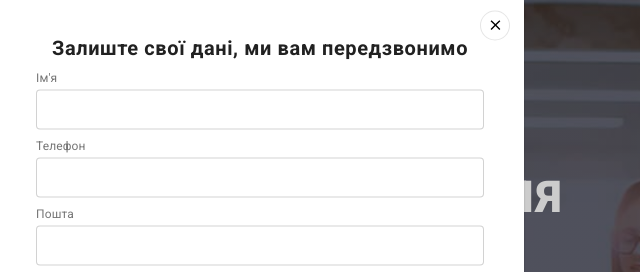
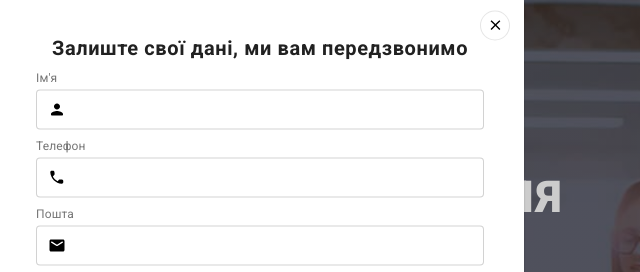
Before and after one commit to VictorPodhaniuk/goit-markup-hw-06, a plain HTML site: page index.html in a window 1280 px wide. Both pictures are taken after a click on the button "Замовити послугу". Shown: the part 113-385 px from the top of the page, 380-1020 px from the left. Drawn offline with nearby package versions, Linux system fonts and the light colour scheme.

Commit message:
add icon modal

```diff
--- a/css/styles.css
+++ b/css/styles.css
@@ -814,6 +814,32 @@ ol {
   height: 40px;
   border: 1px solid rgba(33, 33, 33, 0.2);
   border-radius: 4px;
+  padding: 12px 5px 12px 42px;
+  outline: transparent;
+  cursor: pointer;
+  font-size: 12px;
+  font-weight: calc(14/12);
+  letter-spacing: 0.01em;
+  transition: border-color 250ms cubic-bezier(0.4, 0, 0.2, 1);
+}
+
+.modal-input:focus {
+  border-color: var(--blue-color);
+}
+
+.modal-input:focus + .icon-modal {
+  fill: var(--blue-color);
+  transition: fill 250ms cubic-bezier(0.4, 0, 0.2, 1);
+}
+
+.input-wrap {
+  position: relative;
   margin-bottom: 10px;
-  padding: 12px 5px 12px 42px
 }
+
+.icon-modal {
+  position: absolute;
+  left: 12px;
+  top: 50%;
+  transform: translateY(-50%);
+}
--- a/index.html
+++ b/index.html
@@ -559,23 +559,23 @@
           <label for="user-name" class="modal-lable">Ім'я</label>
           <div class="input-wrap">
             <input type="text" name="user-name" class="modal-input" id="user-name" />
-            <!-- <svg class="icon-modal">
+            <svg class="icon-modal" width="18" height="18">
               <use href="./image/symbol-defs.svg#icon-person"></use>
-            </svg> -->
+            </svg>
           </div>
           <label for="user-tel" class="modal-lable">Телефон</label>
           <div class="input-wrap">
-            <input type="text" name="user-name" class="modal-input" id="user-name" />
-            <!-- <svg class="icon-modal">
-              <use href="./image/symbol-defs.svg#icon-person"></use>
-            </svg> -->
+            <input type="text" name="user-tel" class="modal-input" id="user-tel" />
+            <svg class="icon-modal" width="18" height="18">
+              <use href="./image/symbol-defs.svg#icon-phone"></use>
+            </svg>
           </div>
           <label for="user-email" class="modal-lable">Пошта</label>
           <div class="input-wrap">
-            <input type="text" name="user-name" class="modal-input" id="user-name" />
-            <!-- <svg class="icon-modal">
-              <use href="./image/symbol-defs.svg#icon-person"></use>
-            </svg> -->
+            <input type="text" name="user-email" class="modal-input" id="user-email" />
+            <svg class="icon-modal" width="18" height="18">
+              <use href="./image/symbol-defs.svg#icon-email"></use>
+            </svg>
           </div>
           <textarea name="" id="" cols="30" rows="10"></textarea>
           <button type="submit">Відправити</button>
```
